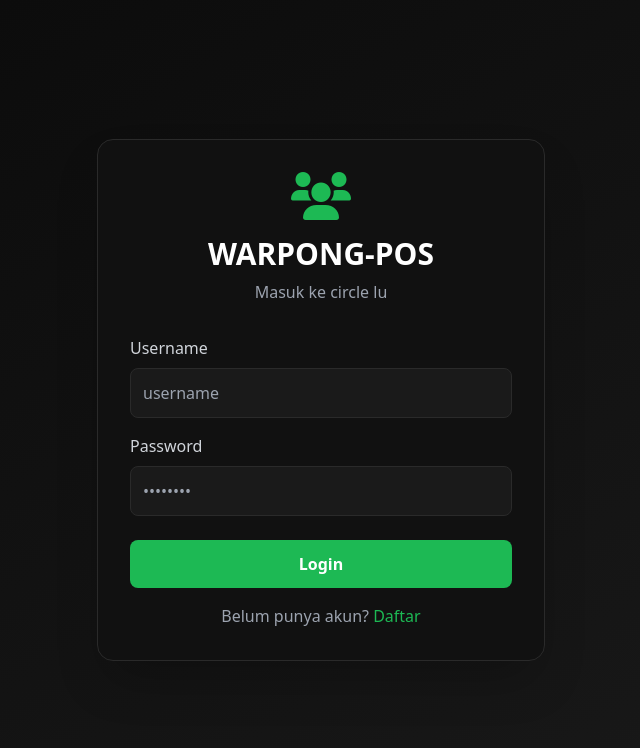
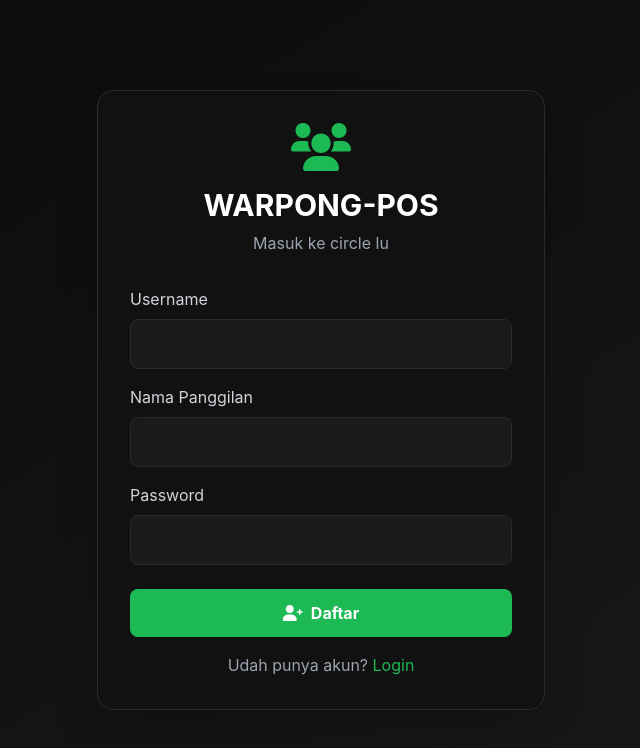
Before and after one commit to kurohigee07/WARPONG-POS, a website: page index.html in a window 1280 px wide. Both pictures are taken after a click on the button "Daftar". Shown: the whole page, without its empty margins (319-959 px from the left). Drawn offline with nearby package versions, Linux system fonts and the light colour scheme.

Commit message:
Update index.html

```diff
--- a/index.html
+++ b/index.html
@@ -6,6 +6,9 @@
     <title>WARPONG-POS</title>
     <script src="https://cdn.tailwindcss.com"></script>
     <link rel="stylesheet" href="https://cdnjs.cloudflare.com/ajax/libs/font-awesome/6.0.0/css/all.min.css">
+    <style>
+        body { font-family: 'Inter', sans-serif; }
+    </style>
 </head>
 <body class="bg-gradient-to-br from-[#0a0a0a] to-[#1a1a1a] min-h-screen flex items-center justify-center p-4">
     <div class="bg-[#111] p-8 rounded-2xl shadow-2xl w-full max-w-md border border-[#2a2a2a]">
@@ -18,36 +21,138 @@
         <div id="loginForm">
             <div class="mb-4">
                 <label class="block text-gray-300 mb-2">Username</label>
-                <input type="text" id="username" class="w-full p-3 bg-[#1a1a1a] border border-[#2a2a2a] rounded-lg text-white" placeholder="username">
+                <input type="text" id="username" class="w-full p-3 bg-[#1a1a1a] border border-[#2a2a2a] rounded-lg text-white focus:border-[#1DB954] focus:outline-none" placeholder="username">
             </div>
             <div class="mb-6">
                 <label class="block text-gray-300 mb-2">Password</label>
-                <input type="password" id="password" class="w-full p-3 bg-[#1a1a1a] border border-[#2a2a2a] rounded-lg text-white" placeholder="••••••••">
+                <input type="password" id="password" class="w-full p-3 bg-[#1a1a1a] border border-[#2a2a2a] rounded-lg text-white focus:border-[#1DB954] focus:outline-none" placeholder="••••••••">
             </div>
-            <button onclick="login()" class="w-full bg-[#1DB954] hover:bg-[#169c46] text-white font-bold py-3 px-4 rounded-lg">
-                Login
+            <button onclick="login()" class="w-full bg-[#1DB954] hover:bg-[#169c46] text-white font-bold py-3 px-4 rounded-lg transition duration-300">
+                <i class="fas fa-sign-in-alt mr-2"></i>Login
             </button>
             <p class="text-center text-gray-400 mt-4">
                 Belum punya akun?
                 <button onclick="showRegister()" class="text-[#1DB954] hover:underline">Daftar</button>
             </p>
         </div>
+
+        <div id="registerForm" class="hidden">
+            <div class="mb-4">
+                <label class="block text-gray-300 mb-2">Username</label>
+                <input type="text" id="regUsername" class="w-full p-3 bg-[#1a1a1a] border border-[#2a2a2a] rounded-lg text-white focus:border-[#1DB954] focus:outline-none">
+            </div>
+            <div class="mb-4">
+                <label class="block text-gray-300 mb-2">Nama Panggilan</label>
+                <input type="text" id="regNama" class="w-full p-3 bg-[#1a1a1a] border border-[#2a2a2a] rounded-lg text-white focus:border-[#1DB954] focus:outline-none">
+            </div>
+            <div class="mb-6">
+                <label class="block text-gray-300 mb-2">Password</label>
+                <input type="password" id="regPassword" class="w-full p-3 bg-[#1a1a1a] border border-[#2a2a2a] rounded-lg text-white focus:border-[#1DB954] focus:outline-none">
+            </div>
+            <button onclick="register()" class="w-full bg-[#1DB954] hover:bg-[#169c46] text-white font-bold py-3 px-4 rounded-lg transition duration-300">
+                <i class="fas fa-user-plus mr-2"></i>Daftar
+            </button>
+            <p class="text-center text-gray-400 mt-4">
+                Udah punya akun?
+                <button onclick="showLogin()" class="text-[#1DB954] hover:underline">Login</button>
+            </p>
+        </div>
     </div>
 
     <script>
+        // ============================================
+        // KONFIGURASI - LINK BACKEND CODESPACES LU
+        // ============================================
         const API_URL = 'https://improved-space-fiesta-wrjpq7jj9495cgw7x-5000.app.github.dev/';
 
+        // ============================================
+        // FUNGSI LOGIN
+        // ============================================
         async function login() {
             const username = document.getElementById('username').value;
             const password = document.getElementById('password').value;
 
-            const res = await fetch(API_URL + '/api/login', {
-                method: 'POST',
-                headers: {'Content-Type': 'application/json'},
-                body: JSON.stringify({username, password})
-            });
-            const data = await res.json();
-            alert(JSON.stringify(data));
+            if (!username || !password) {
+                alert('Isi username dan password dulu bos!');
+                return;
+            }
+
+            try {
+                console.log('Mencoba login ke:', API_URL + '/api/login');
+
+                const res = await fetch(API_URL + '/api/login', {
+                    method: 'POST',
+                    headers: { 'Content-Type': 'application/json' },
+                    body: JSON.stringify({ username, password })
+                });
+
+                const data = await res.json();
+                console.log('Response:', data);
+
+                if (data.success) {
+                    // Simpan data user
+                    localStorage.setItem('token', data.token);
+                    localStorage.setItem('user', JSON.stringify(data.user));
+
+                    // Redirect ke dashboard
+                    window.location.href = 'dashboard.html';
+                } else {
+                    alert('Login gagal: ' + (data.message || 'Username/password salah'));
+                }
+            } catch (error) {
+                console.error('Error:', error);
+                alert('Gagal konek ke server. Cek backend di Codespaces udah jalan belum.');
+            }
+        }
+
+        // ============================================
+        // FUNGSI REGISTER
+        // ============================================
+        async function register() {
+            const username = document.getElementById('regUsername').value;
+            const nama = document.getElementById('regNama').value;
+            const password = document.getElementById('regPassword').value;
+
+            if (!username || !nama || !password) {
+                alert('Isi semua data dulu bos!');
+                return;
+            }
+
+            try {
+                console.log('Mencoba register ke:', API_URL + '/api/register');
+
+                const res = await fetch(API_URL + '/api/register', {
+                    method: 'POST',
+                    headers: { 'Content-Type': 'application/json' },
+                    body: JSON.stringify({ username, password, nama })
+                });
+
+                const data = await res.json();
+                console.log('Response:', data);
+
+                if (data.success) {
+                    alert('Register berhasil! Silakan login.');
+                    showLogin();
+                } else {
+                    alert('Register gagal: ' + (data.message || 'Username sudah dipakai'));
+                }
+            } catch (error) {
+                console.error('Error:', error);
+                alert('Gagal konek ke server. Cek backend di Codespaces udah jalan belum.');
+            }
+        }
+
+        // ============================================
+        // FUNGSI TAMPILAN
+        // ============================================
+        function showRegister() {
+            document.getElementById('loginForm').classList.add('hidden');
+            document.getElementById('registerForm').classList.remove('hidden');
+        }
+
+        function showLogin() {
+            document.getElementById('loginForm').classList.remove('hidden');
+            document.getElementById('registerForm').classList.add('hidden');
         }
     </script>
 </body>
```
